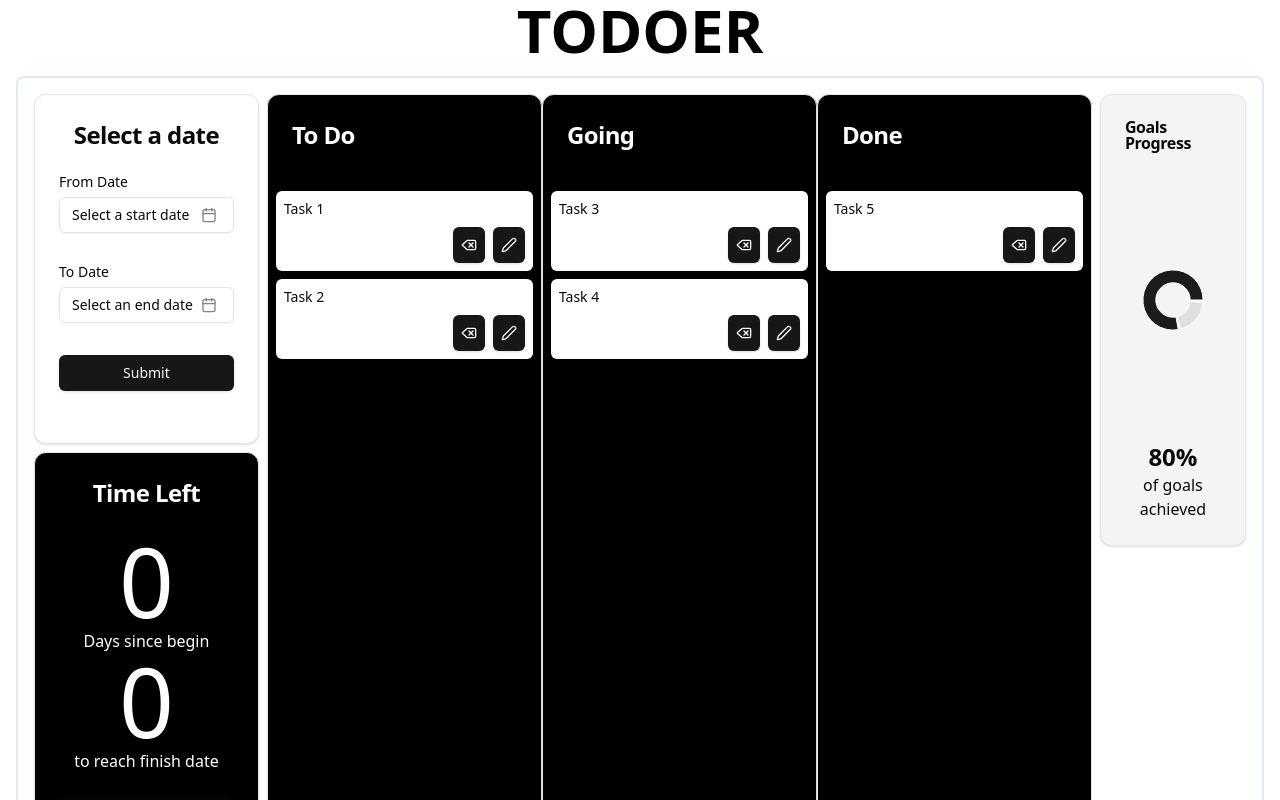
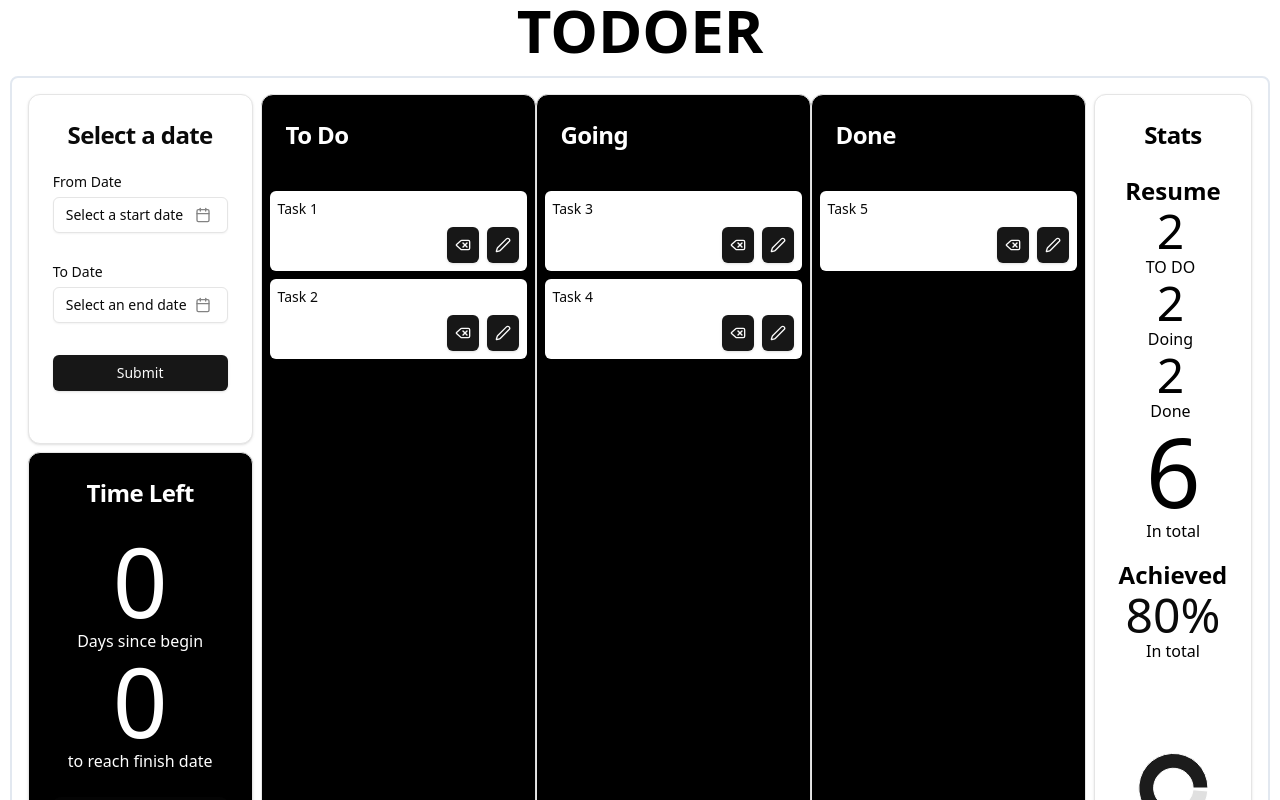
Before and after one commit to jafat71/todoer, a React (Vite) app: page / in a window 1280 px wide. Shown: the top 800 px of the page. Built offline with nearby package versions, Linux system fonts and the light colour scheme.

Commit message:
structure completed

```diff
--- a/src/components/custom/Stats.jsx
+++ b/src/components/custom/Stats.jsx
@@ -1,4 +1,3 @@
-import React from 'react';
 import { PieChart, Pie, Cell, Tooltip, ResponsiveContainer } from 'recharts';
 import { Card, CardHeader, CardTitle, CardContent } from '@/components/ui/card';
 
@@ -15,15 +14,37 @@ const Stats = () => {
     const COLORS = ['#1c1c1c', '#E0E0E0'];
 
     return (
-        <Card className="bg-gray-100 w-full  mx-auto">
+        <Card className="text-center w-full rounded-xl h-[350px] lg:h-full">
             <CardHeader>
-                <CardTitle>Goals Progress</CardTitle>
+                <CardTitle className="text-2xl font-bold text-black">Stats</CardTitle>
             </CardHeader>
-            <CardContent>
-                <div className="flex flex-col items-center">
-                    <ResponsiveContainer width="100%" height="100%">
-                        <div className="w-full h-full">
-                            <ResponsiveContainer width="100%" height={window.innerWidth < 640 ? 180 : 250}>
+            <CardContent className="flex flex-row lg:flex-col items-center">
+                <div className="text-2xl font-bold text-black">Resume</div>
+
+                <div className="w-full lg:w-1/2 flex flex-row gap-x-4 lg:flex-col items-center lg:items-start">
+
+                    <div className="flex flex-col">
+                        <div>
+                            <div className="text-3xl md:text-4xl lg:text-5xl text-black">2</div>
+                            <div className="text-black">TO DO</div>
+                        </div>
+                        <div>
+                            <div className="text-3xl md:text-4xl lg:text-5xl text-black">2</div>
+                            <div className="text-black">Doing</div>
+                        </div>
+                        <div>
+                            <div className="text-3xl md:text-4xl lg:text-5xl text-black">2</div>
+                            <div className="text-black">Done</div>
+                        </div>
+                    </div>
+                    <div className="flex flex-col items-center justify-center">
+                        <div className="text-5xl md:text-6xl lg:text-8xl text-black">6</div>
+                        <div className="text-black">In total</div>
+                    </div>
+                </div>
+
+                <div className="w-full flex flex-col-reverse">
+                    <ResponsiveContainer width="100%" height={window.innerWidth < 640 ? 150 : 250}>
                         <PieChart>
                             <Pie
                                 data={data}
@@ -41,13 +62,13 @@ const Stats = () => {
                             <Tooltip />
                         </PieChart>
                     </ResponsiveContainer>
+                    <div className="text-center mt-2 sm:mt-4">
+                        <div className="text-2xl font-bold text-black">Achieved</div>
+
+                        <div className="flex flex-col items-center justify-center">
+                            <div className="text-3xl md:text-4xl lg:text-5xl">{progressPercentage}%</div>
+                            <div className="text-black">In total</div>
                         </div>
-                    </ResponsiveContainer>
-                    <div className="text-center mt-2 sm:mt-4">
-                        <h2 className={`font-semibold ${window.innerWidth < 640 ? 'text-xl' : 'text-2xl'}`}>
-                            {progressPercentage}%
-                        </h2>
-                        <p className={`${window.innerWidth < 640 ? 'text-sm' : 'text-base'}`}>of goals achieved</p>
                     </div>
                 </div>
             </CardContent>
--- a/src/contexts/AppContext.jsx
+++ b/src/contexts/AppContext.jsx
@@ -1,6 +1,7 @@
 /* eslint-disable no-unused-vars */
 /* eslint-disable react-refresh/only-export-components */
 /* eslint-disable react/prop-types */
+import { fetchTasks } from '@/lib/actions';
 import { getDifferenceBetweenDates } from '@/utils';
 import { createContext, useContext, useEffect, useState } from 'react';
 
@@ -10,6 +11,19 @@ export const TodoerProvider = ({ children }) => {
     const [dates, setDates] = useState();
     const [period, setPeriod] = useState(0);
     const [daysRemaining, setDaysRemaining] = useState(0);
+    const [taks, setTasks] = useState([]);
+
+    //TODO:fetch from backend - GO :=
+    useEffect(() => {
+        fetchTasks()
+            .then(data=>{
+                setTasks(data)
+            })
+            .catch(e=>{
+                console.log(e)
+                setTasks([])
+            })
+    }, []);
 
     const calculatePeriod = () => {
         (dates)
--- /dev/null
+++ b/src/lib/actions.js
@@ -0,0 +1,16 @@
+const tasks = [
+    { id: 'task-1', title: 'Task 1' },
+    { id: 'task-2', title: 'Task 2' },
+    { id: 'task-3', title: 'Task 3' },
+    { id: 'task-4', title: 'Task 4' },
+    { id: 'task-5', title: 'Task 5' },
+    { id: 'task-6', title: 'Task 6' },
+    { id: 'task-7', title: 'Task 7' }
+]
+export const fetchTasks = async () => {
+
+    await setTimeout(() => {
+        return tasks
+    }, 2000);
+
+}
```
Lines whose indentation alone changed are shown as unchanged.
